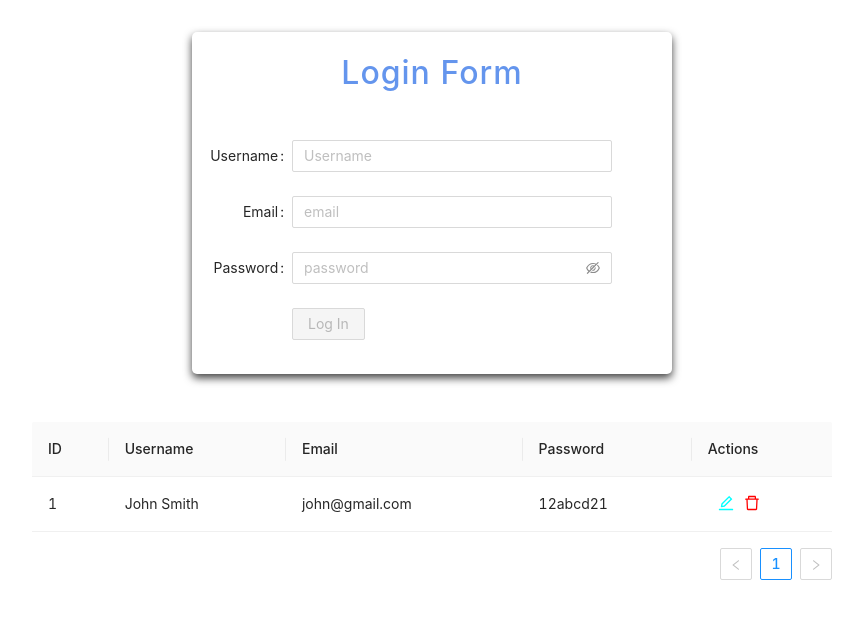
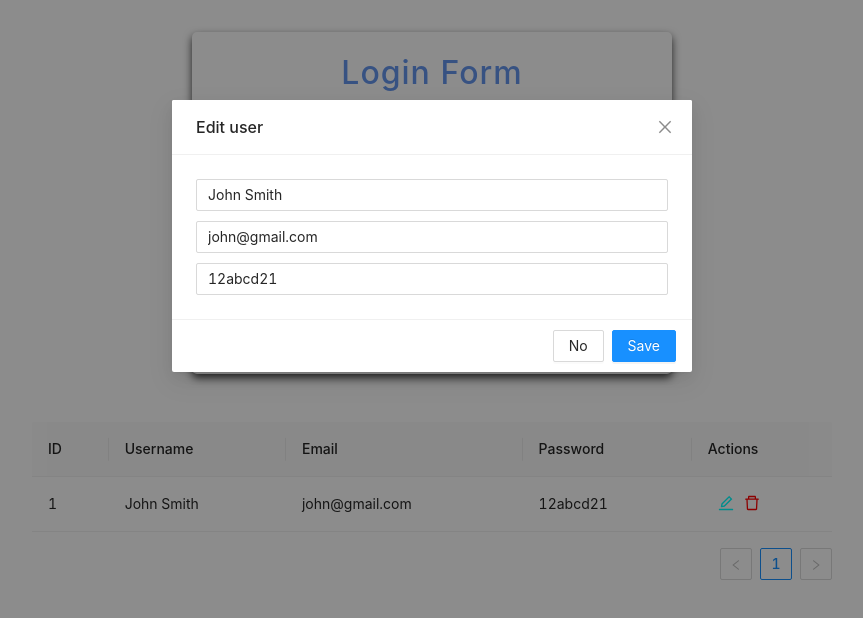
Before and after one commit to mtMirani25/AntD-Form, a React (Create React App) app: page / in a window 1280 px wide. Both pictures are taken after a click on the element 933 px from the left and 503 px from the top of the page. Shown: the top 618 px of the page, without its empty margins (208-1071 px from the left). Built offline with nearby package versions, Linux system fonts and the light colour scheme.

Commit message:
Add edit functionality

```diff
--- a/public/index.html
+++ b/public/index.html
@@ -13,7 +13,7 @@
 
     <link rel="manifest" href="%PUBLIC_URL%/manifest.json" />
 
-    <title>React App</title>
+    <title>Login Data</title>
   </head>
   <body>
     <noscript>You need to enable JavaScript to run this app.</noscript>
--- a/src/App.jsx
+++ b/src/App.jsx
@@ -1,8 +1,12 @@
 import React, { useState } from "react";
 import SignUp from "./components/Form/SignUp";
 import FormTable from "./components/Table/FormTable";
+import { Modal, Input } from "antd";
 
 const App = () => {
+  const [isEditing, setIsEditing] = useState(false);
+  const [editUser, setEditUser] = useState(null);
+
   const [dataSource, setDataSource] = useState([
     {
       id: "1",
@@ -29,17 +33,97 @@ const App = () => {
 
   // function for Delete previous user
   const deleteUserHandler = (record) => {
-    setDataSource((prev) => {
-      return prev.filter((user) => user.id !== record.id);
+    Modal.confirm({
+      title: "Are you sure to delete this user?",
+      okText: "Yes",
+      cancelText: "No",
+      okType: "danger",
+      onOk: () => {
+        setDataSource((prev) => {
+          return prev.filter((user) => user.id !== record.id);
+        });
+      },
     });
   };
 
+  // function for edit he existing user
+  const editUserHandler = (record) => {
+    setIsEditing(true);
+    setEditUser({ ...record });
+  };
+
+  // function for reset the user
+  const resetUser = () => {
+    setIsEditing(false);
+    setEditUser(null);
+  };
+
+  // onChange for Edit existing users
+  const editNameHandler = (event) => {
+    setEditUser((prev) => {
+      return { ...prev, username: event.target.value };
+    });
+  };
+
+  // onChange for Edit existing users
+  const editEmailHandler = (event) => {
+    setEditUser((prev) => {
+      return { ...prev, email: event.target.value };
+    });
+  };
+
+  // onChange for Edit existing users
+  const editPswHandler = (event) => {
+    setEditUser((prev) => {
+      return { ...prev, password: event.target.value };
+    });
+  };
+
+  const updateUserData = () => {
+    setDataSource((prev) => {
+      return prev.map((user) => {
+        if (user.id === editUser.id) {
+          return editUser;
+        } else {
+          return user;
+        }
+      });
+    });
+  };
   return (
     <>
       <SignUp onAddUser={addUserHandler} />
       <section id="table">
-        <FormTable dataSource={dataSource} onDelete={deleteUserHandler} />
+        <FormTable
+          dataSource={dataSource}
+          onDelete={deleteUserHandler}
+          onEdit={editUserHandler}
+        />
       </section>
+
+      <Modal
+        title="Edit user"
+        cancelText="No"
+        okText="Save"
+        visible={isEditing}
+        onCancel={() => resetUser()}
+        onOk={() => {
+          updateUserData();
+          resetUser();
+        }}
+      >
+        <Input
+          value={editUser?.username}
+          onChange={editNameHandler}
+          style={{ marginBottom: "10px" }}
+        />
+        <Input
+          value={editUser?.email}
+          onChange={editEmailHandler}
+          style={{ marginBottom: "10px" }}
+        />
+        <Input value={editUser?.password} onChange={editPswHandler} />
+      </Modal>
     </>
   );
 };
--- a/src/components/Form/SignUp.jsx
+++ b/src/components/Form/SignUp.jsx
@@ -23,7 +23,7 @@ const SignUp = (props) => {
 
   const submitHandler = (event) => {
     event.preventDefault();
-    props.onAddUser({ enteredName, enteredEmail, enteredPassword });
+    props.onAddUser([{ enteredName, enteredEmail, enteredPassword }]);
     setEnteredName("");
     setEnteredEmail("");
     setEnteredPassword("");
--- a/src/components/Table/FormTable.jsx
+++ b/src/components/Table/FormTable.jsx
@@ -31,6 +31,9 @@ const FormTable = (props) => {
         return (
           <>
             <EditOutlined
+              onClick={() => {
+                props.onEdit(record);
+              }}
               style={{
                 color: "aqua",
                 marginLeft: "10px",
```
Also changed, not shown: 1 other file (tests, documents, lock files or other folders).
